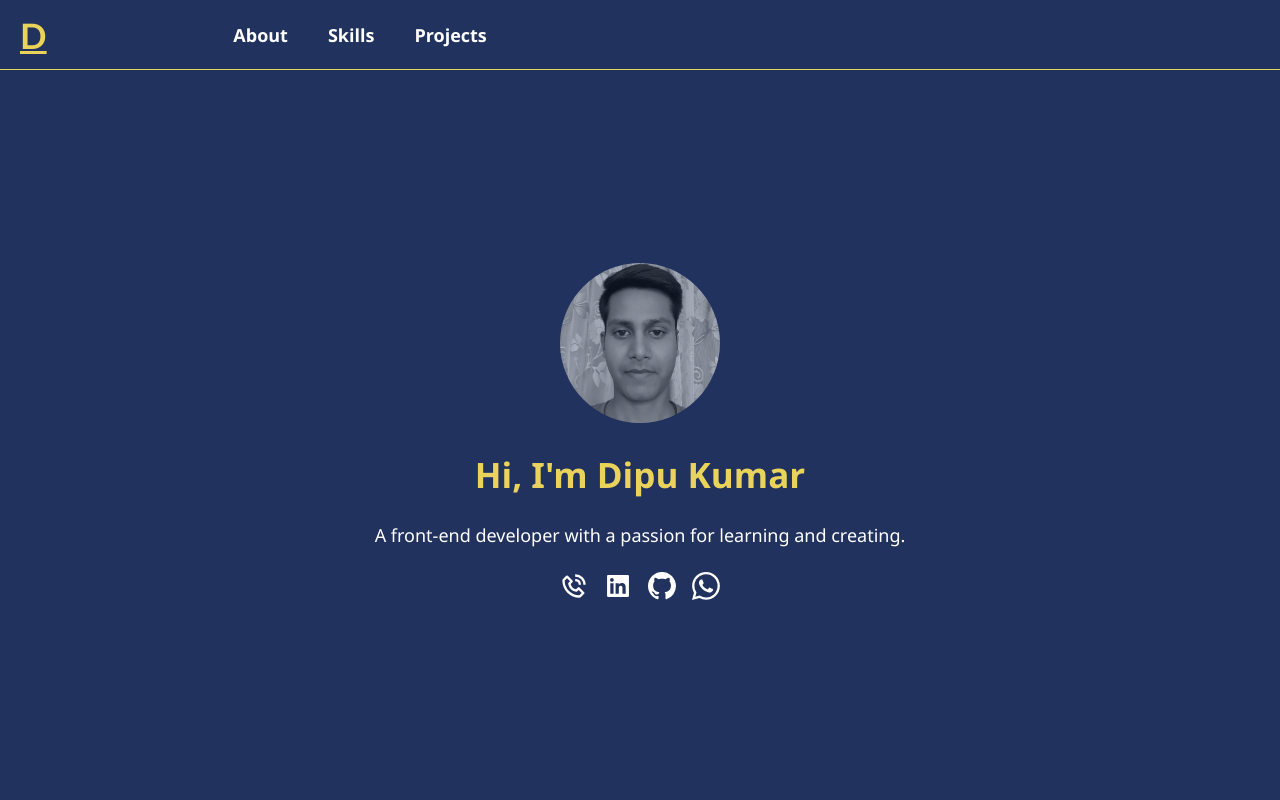
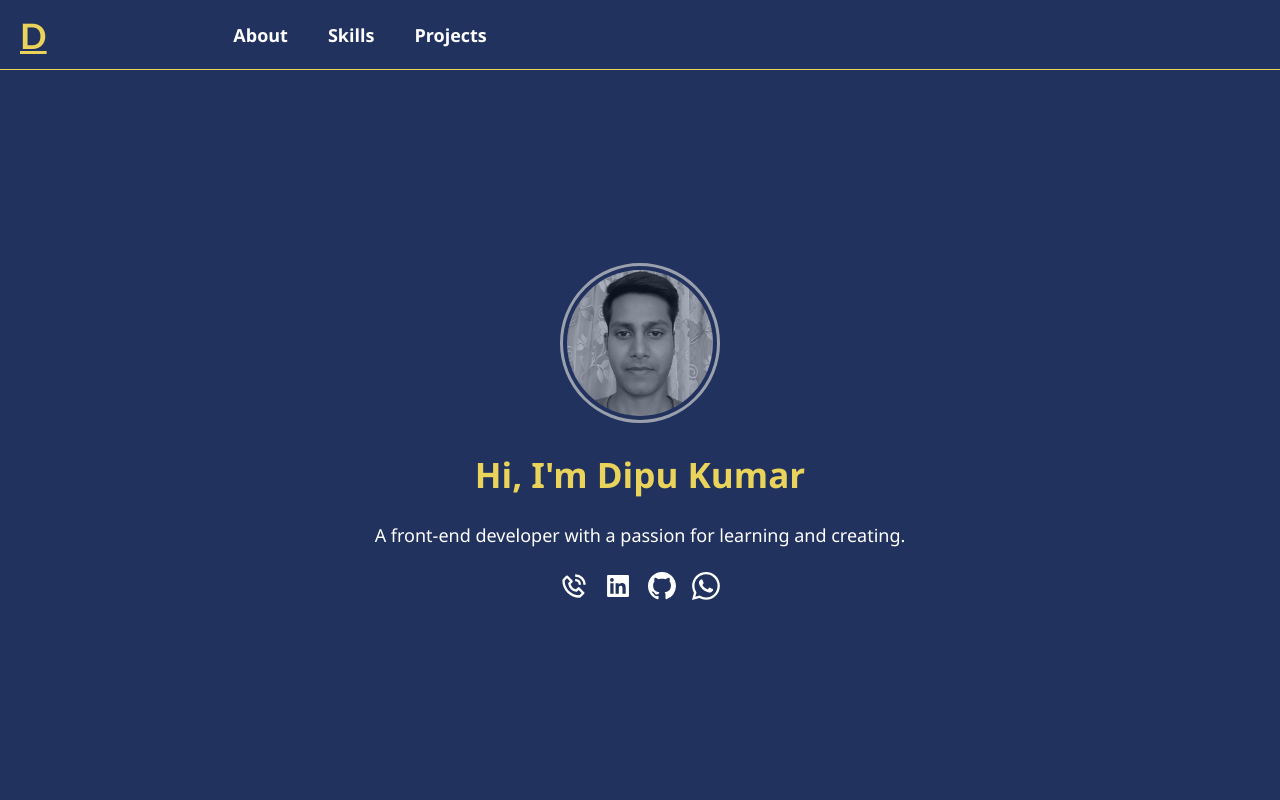
Before and after one commit to dipu-kr/my-portfolio-app, a React (Create React App) app: page / in a window 1280 px wide. Shown: the top 800 px of the page. Built offline with nearby package versions, Linux system fonts and the light colour scheme.

Commit message:
modify css file

```diff
--- a/src/css/about.css
+++ b/src/css/about.css
@@ -21,6 +21,8 @@
     border-radius: 100%;
     opacity:0.7;
     filter: grayscale(100%);
+    padding: 4px;
+    border: 3px solid #e9d35b;
 }
  .about-name-div h1{
     color:#e9d35b;
```
